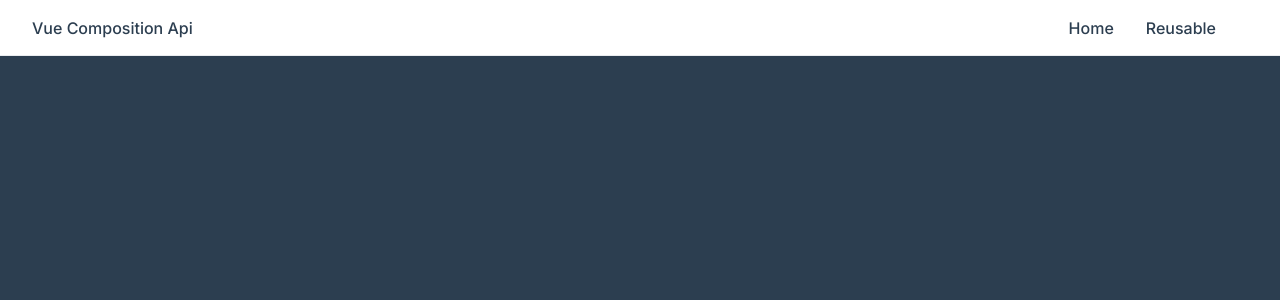
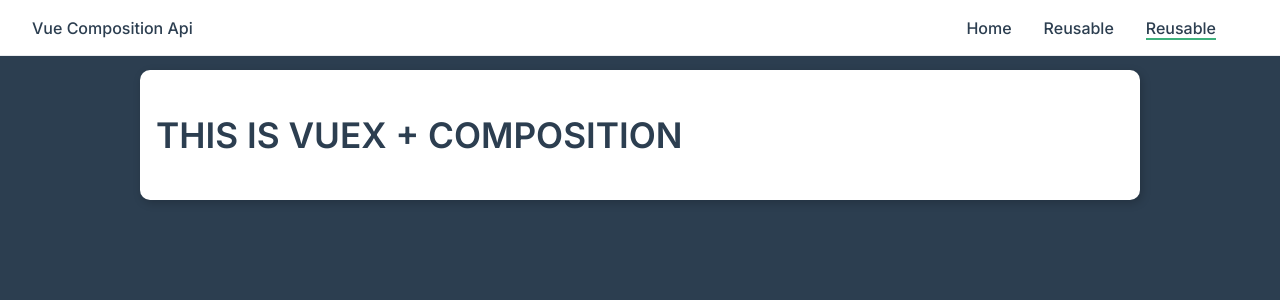
Before and after one commit to glushach/vue-bases, a Vue app in the folder vue-framework/: page /vuex in a window 1280 px wide. Shown: the top 300 px of the page. Built offline with nearby package versions, Linux system fonts and the light colour scheme.

Commit message:
feat: work with vuex though composition API

```diff
--- a/vue-framework/package.json
+++ b/vue-framework/package.json
@@ -9,7 +9,8 @@
   "dependencies": {
     "core-js": "^3.6.5",
     "vue": "^3.0.0",
-    "vue-router": "^4.0.13"
+    "vue-router": "^4.0.13",
+    "vuex": "^4.0.2"
   },
   "devDependencies": {
     "@vue/cli-plugin-babel": "~4.5.0",
--- a/vue-framework/src/App.vue
+++ b/vue-framework/src/App.vue
@@ -9,6 +9,9 @@
       <li>
         <router-link to="/reusable">Reusable</router-link>
       </li>
+      <li>
+        <router-link to="/vuex">Reusable</router-link>
+      </li>
     </div>
   </header>
   <div class="container with-nav">
--- a/vue-framework/src/main.js
+++ b/vue-framework/src/main.js
@@ -2,7 +2,9 @@
 import App from './App.vue'
 import './theme.css'
 import {router} from "./router";
+import {store} from "./store";
 
 createApp(App)
   .use(router)
+  .use(store)
   .mount('#app')
--- a/vue-framework/src/router.js
+++ b/vue-framework/src/router.js
@@ -1,12 +1,14 @@
 import {createRouter, createWebHistory} from 'vue-router';
 import HomePage from "./views/HomePage";
 import ReusablePage from "./views/ReusablePage";
+import VuexPage from "./views/VuexPage";
 
 export const router = createRouter({
   history: createWebHistory(),
   routes: [
     {path: '/', component: HomePage},
     {path: '/reusable', component: ReusablePage},
+    {path: '/vuex', component: VuexPage}
   ],
   linkActiveClass: 'active',
   linkExactActiveClass: 'active'
--- /dev/null
+++ b/vue-framework/src/store.js
@@ -0,0 +1,14 @@
+import {createStore} from 'vuex'
+
+export const store = createStore({
+  state() {
+    return {
+      title: 'This is Vuex + Composition   '
+    }
+  },
+  getters: {
+    appTitle(state) {
+      return state.title.trim()
+    }
+  }
+})
--- /dev/null
+++ b/vue-framework/src/views/VuexPage.vue
@@ -0,0 +1,22 @@
+<template>
+  <div class="card">
+    <h1>{{appTitle}}</h1>
+  </div>
+</template>
+
+<script>
+  import {useStore} from 'vuex'
+  export default {
+    setup() {
+      const store = useStore()
+
+      return {
+        appTitle: store.getters.appTitle.toUpperCase()
+      }
+    }
+  }
+</script>
+
+<style scoped>
+
+</style>
```
Also changed, not shown: 1 other file (tests, documents, lock files or other folders).
